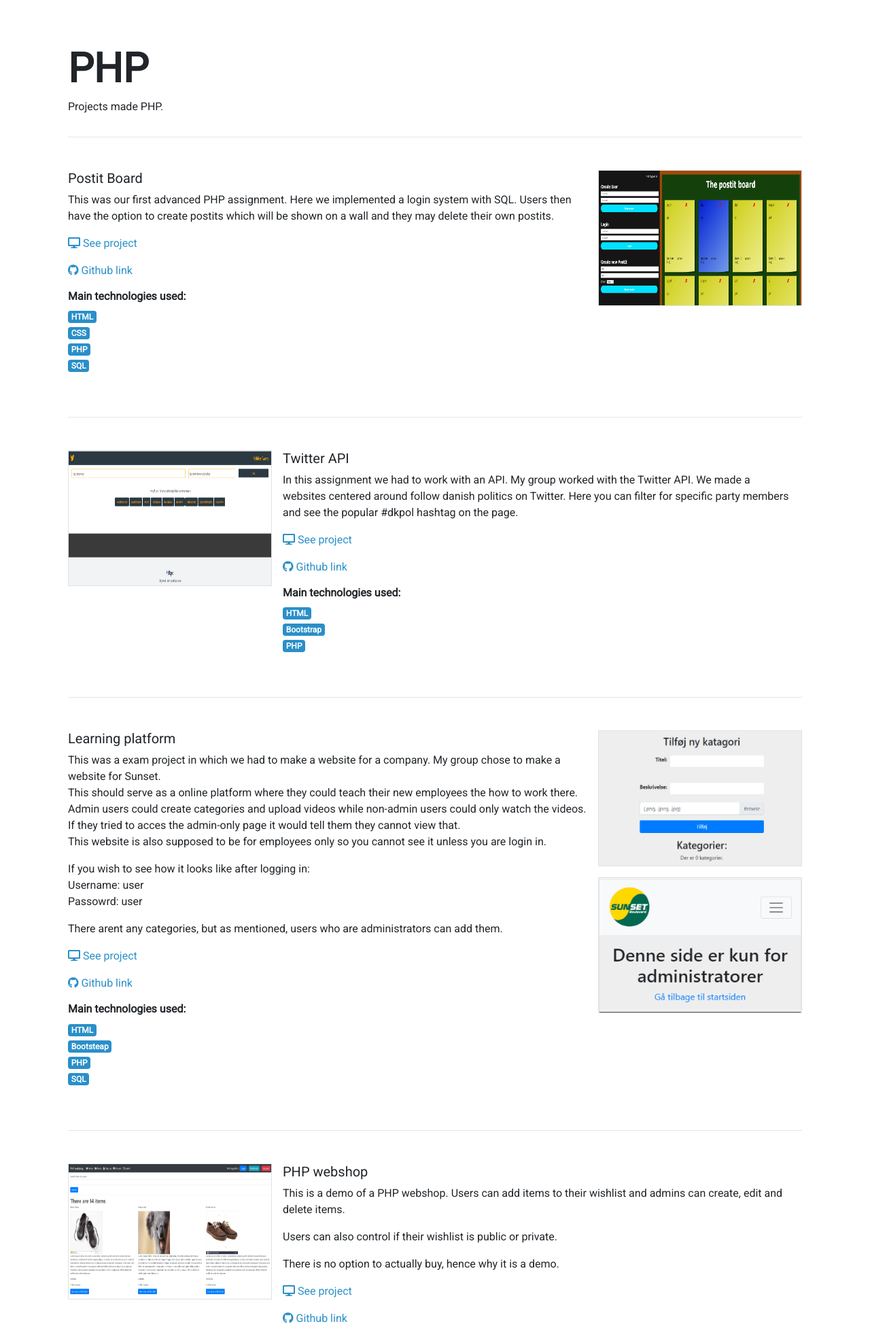
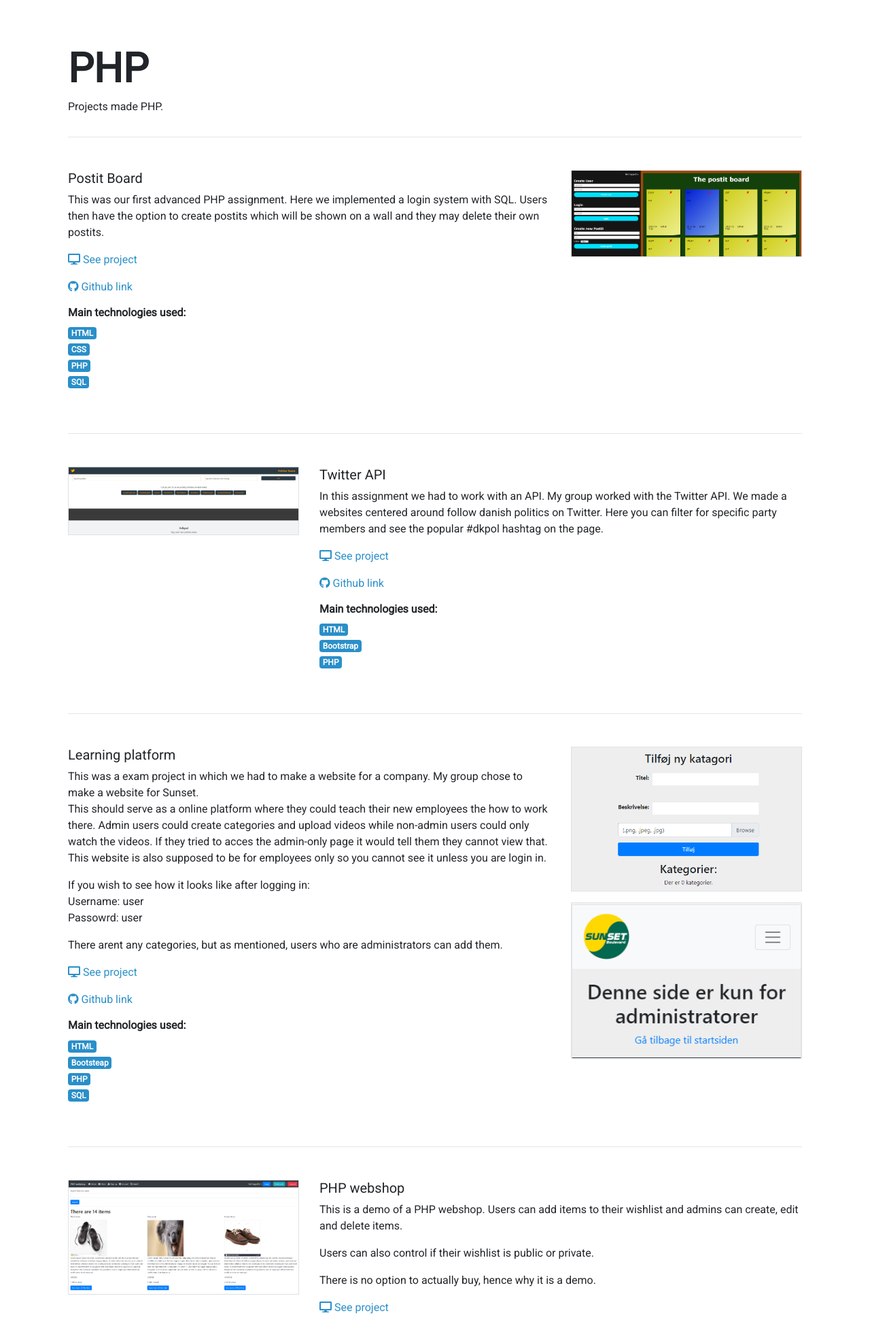
Before and after one commit to Adnan-Bacic/adnanbacic.dk, a PHP site: page /php.php in a window 1280 px wide. Shown: the part 375-2325 px from the top of the page at 68% size. Run offline with PHP 8.4, Linux system fonts and the light colour scheme; some libraries are stand-ins or nearby versions.

Commit message:
adjusted more projects for layout

```diff
--- a/src/php.php
+++ b/src/php.php
@@ -27,8 +27,8 @@
 
 			<hr class="mb-5 mt-3">
 
-			<div class="media">
-			<div class="media-body mr-3 m-0">
+			<div class="row">
+			<div class="col-lg-8">
 					<h5 class="mt-0">Postit Board</h5>
 					<p>This was our first advanced PHP assignment. Here we implemented a login system with SQL. Users then have the option to create postits which will be shown on a wall and they may delete their own postits.</p>
 					<p>
@@ -53,18 +53,22 @@
 							</li>
 						</ul>
 				</div>
+				<div class="col-lg-4">
 					<a href="https://adnanbacic.dk/folders/php/postit/postitboard.php" target="_blank" rel="noopener noreferrer">
-					<img src="images/project-thumbnails/postit-board-thumbnail.png" width="300" height="200" class="align-self-start border" alt="PHP postitboard">
+						<img src="images/project-thumbnails/postit-board-thumbnail.png" class="img-fluid border" alt="PHP postitboard">
 					</a>
+				</div>
 			</div>
 
 			<hr class="mb-5 mt-5">
 
-			<div class="media">
+			<div class="row">
+			<div class="col-lg-4">
 				<a href="https://adnanbacic.dk/folders/php/politiker-tweet/" target="_blank" rel="noopener noreferrer">
-					<img src="images/project-thumbnails/politiker-tweet-thumbnail.png" width="300" height="200" class="align-self-start mr-3 border" alt="PHP politician twitter">
+					<img src="images/project-thumbnails/politiker-tweet-thumbnail.png" class="img-fluid border" alt="PHP politician twitter">
 				</a>
-				<div class="media-body mr-3 m-0">
+			</div>
+				<div class="col-lg-8">
 					<h5 class="mt-0">Twitter API</h5>
 					<p>In this assignment we had to work with an API. My group worked with the Twitter API. We made a websites centered around follow danish politics on Twitter. Here you can filter for specific party members and see the popular #dkpol hashtag on the page.</p>
 					<p>
@@ -90,8 +94,8 @@
 
 			<hr class="mb-5 mt-5">
 
-			<div class="media">
-				<div class="media-body mr-3 m-0">
+			<div class="row">
+				<div class="col-lg-8">
 					<h5 class="mt-0">Learning platform</h5>
 					<p>This was a exam project in which we had to make a website for a company. My group chose to make a website for Sunset.<br>
 					This should serve as a online platform where they could teach their new employees the how to work there. Admin users could create categories and upload videos while non-admin users could only watch the videos. If they tried to acces the admin-only page it would tell them they cannot view that.<br>
@@ -122,20 +126,24 @@
 							</li>
 						</ul>
 				</div>
+				<div class="col-lg-4">
 					<a href="https://adnanbacic.dk/folders/php/sunset/" target="_blank" rel="noopener noreferrer">
-					<img src="images/project-thumbnails/sunset-thumbnail.png" width="300" height="200" class="align-self-start border" alt="learning platform">
+						<img src="images/project-thumbnails/sunset-thumbnail.png" class="img-fluid border" alt="learning platform">
 						<!--d-block to not be next to other image-->
-					<img src="images/project-thumbnails/sunset-thumbnail2.png" width="300" height="200" class="align-self-start d-block mt-3 mb-3 border" alt="learning platform">
+						<img src="images/project-thumbnails/sunset-thumbnail2.png" class="img-fluid d-block mt-3 mb-3 border" alt="learning platform">
 					</a>
+				</div>
 			</div>
 
 			<hr class="mb-5 mt-5">
 
-			<div class="media">
+			<div class="row">
+				<div class="col-lg-4">
 					<a href="https://adnanbacic.dk/folders/php/oopphp_webshop/index.php" target="_blank" rel="noopener noreferrer">
-					<img src="images/project-thumbnails/php-webshop-thumbnail.png" width="300" height="200" class="align-self-start mr-3 border" alt="PHP webshop">
+						<img src="images/project-thumbnails/php-webshop-thumbnail.png" class="img-fluid border" alt="PHP webshop">
 					</a>
-                <div class="media-body mr-3 m-0">
+				</div>
+                <div class="col-lg-8">
 					<h5 class="mt-0">PHP webshop</h5>
 					<p>This is a demo of a PHP webshop. Users can add items to their wishlist and admins can create, edit and delete items.</p>
 					<p>Users can also control if their wishlist is public or private.</p>
```
Also changed, not shown: src/angular.php (+7 -5 lines), src/react-native.php (+13 -9 lines), src/react.php (+11 -7 lines), src/wordpress.php (+13 -9 lines). Lines whose indentation alone changed are shown as unchanged.
